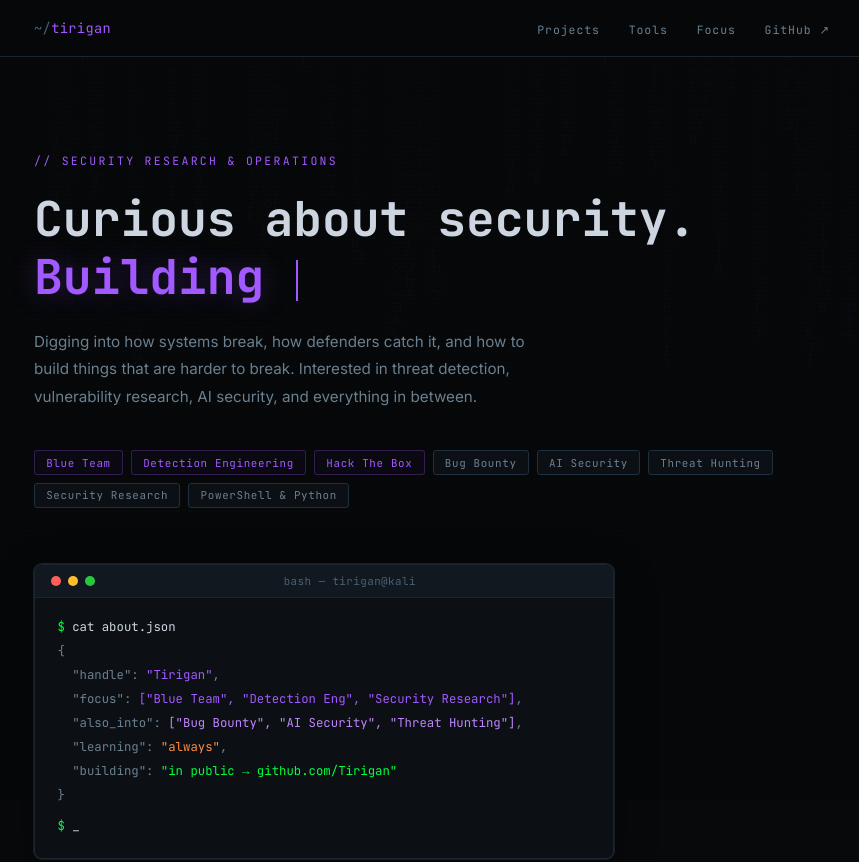
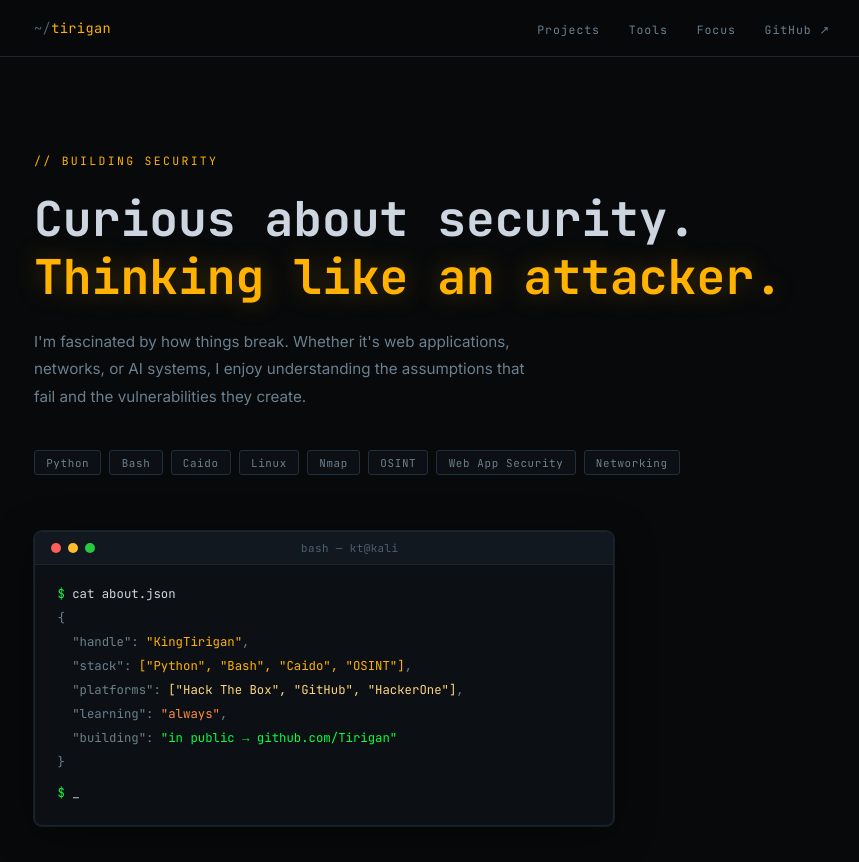
Before and after one commit to Tirigan/Tirigan.github.io, a plain HTML site: page index.html in a window 1280 px wide. Shown: the top 862 px of the page, without its empty margins (208-1067 px from the left). Drawn offline with Linux system fonts and the light colour scheme.

Commit message:
- added new homepage
- edited topics
- changed style
- removed cheese

```diff
--- a/index.html
+++ b/index.html
@@ -4,17 +4,17 @@
   <meta charset="UTF-8" />
   <meta name="viewport" content="width=device-width, initial-scale=1.0" />
   <title>Tirigan | Cybersecurity</title>
-  <meta name="description" content="Matthew's cybersecurity portfolio — detection engineering, security research, Hack The Box, and security tooling." />
+  <meta name="description" content="M@'s cybersecurity portfolio — bug bounty, AI security, reb/blue teaming, and security tooling." />
   <link rel="preconnect" href="https://fonts.googleapis.com" />
   <link href="https://fonts.googleapis.com/css2?family=JetBrains+Mono:wght@300;400;600;700&family=Inter:wght@300;400;500;600&display=swap" rel="stylesheet" />
   <style>
     :root {
       --green:       #00ff41;
-      --purple:      #a259ff;
-      --purple-glow: rgba(162, 89, 255, 0.3);
-      --purple-tint: rgba(162, 89, 255, 0.04);
-      --purple-semi: rgba(162, 89, 255, 0.25);
-      --purple-hover: rgba(162, 89, 255, 0.5);
+      --amber:      #ffb200;
+      --amber-glow: rgba(255, 178, 0, 0.3);
+      --amber-tint: rgba(255, 178, 0, 0.04);
+      --amber-semi: rgba(255, 178, 0, 0.25);
+      --amber-hover: rgba(255, 178, 0, 0.5);
       --orange:      #ff8c42;
       --bg:          #07090a;
       --bg2:         #0c1014;
@@ -38,28 +38,6 @@
       font-family: var(--font-sans);
       min-height: 100vh;
       overflow-x: hidden;
-    }
-
-    /* CANVAS */
-    #matrix-canvas {
-      position: fixed;
-      inset: 0;
-      opacity: 0.035;
-      pointer-events: none;
-      z-index: 0;
-    }
-
-    /* SCANLINES */
-    body::after {
-      content: '';
-      position: fixed;
-      inset: 0;
-      background: repeating-linear-gradient(
-        0deg, transparent, transparent 2px,
-        rgba(0,0,0,0.06) 2px, rgba(0,0,0,0.06) 4px
-      );
-      pointer-events: none;
-      z-index: 1;
     }
 
     /* WRAPPER */
@@ -101,7 +79,7 @@
     }
 
     .nav-logo .slash { color: var(--muted); }
-    .nav-logo .accent { color: var(--purple); }
+    .nav-logo .accent { color: var(--amber); }
 
     nav ul {
       display: flex;
@@ -118,7 +96,7 @@
       transition: color 0.2s;
     }
 
-    nav ul a:hover { color: var(--purple); }
+    nav ul a:hover { color: var(--amber); }
 
     /* HERO */
     .hero {
@@ -128,7 +106,7 @@
     .hero-eyebrow {
       font-family: var(--font-mono);
       font-size: 0.72rem;
-      color: var(--purple);
+      color: var(--amber);
       letter-spacing: 0.2em;
       text-transform: uppercase;
       margin-bottom: 1.4rem;
@@ -148,21 +126,9 @@
 
     .hero h1 em {
       font-style: normal;
-      color: var(--purple);
-      text-shadow: 0 0 28px var(--purple-glow);
+      color: var(--amber);
+      text-shadow: 0 0 28px var(--amber-glow);
     }
-
-    .cursor-blink {
-      display: inline-block;
-      width: 2px;
-      height: 0.85em;
-      background: var(--purple);
-      margin-left: 3px;
-      vertical-align: middle;
-      animation: blink 1s step-end infinite;
-    }
-
-    @keyframes blink { 0%,100%{opacity:1} 50%{opacity:0} }
 
     .hero-sub {
       font-size: 0.95rem;
@@ -197,14 +163,14 @@
     }
 
     .chip:hover {
-      border-color: var(--purple);
-      color: var(--purple);
+      border-color: var(--amber);
+      color: var(--amber);
     }
 
     .chip.hi {
-      border-color: var(--purple-semi);
-      color: var(--purple);
-      background: var(--purple-tint);
+      border-color: var(--amber-semi);
+      color: var(--amber);
+      background: var(--amber-tint);
     }
 
     /* TERMINAL */
@@ -251,8 +217,8 @@
     .tp  { color: var(--green); }
     .tc  { color: var(--text); }
     .tk  { color: var(--muted2); }
-    .tv  { color: var(--purple); }
-    .tv2 { color: #c084fc; }
+    .tv  { color: var(--amber); }
+    .tv2 { color: #ffd480; }
     .tv3 { color: var(--orange); }
     .ts  { color: var(--green); }
 
@@ -268,7 +234,7 @@
     .sec-label {
       font-family: var(--font-mono);
       font-size: 0.68rem;
-      color: var(--purple);
+      color: var(--amber);
       letter-spacing: 0.18em;
       text-transform: uppercase;
       margin-bottom: 0.4rem;
@@ -318,7 +284,7 @@
       transition: opacity 0.3s;
     }
 
-    .pcard.purple-card::before  { background: radial-gradient(ellipse at top left, var(--purple-tint), transparent 70%); }
+    .pcard.amber-card::before  { background: radial-gradient(ellipse at top left, var(--amber-tint), transparent 70%); }
     .pcard.green-card::before { background: radial-gradient(ellipse at top left, rgba(0,255,65,0.04), transparent 70%); }
     .pcard.orange-card::before { background: radial-gradient(ellipse at top left, rgba(255,140,66,0.05), transparent 70%); }
 
@@ -326,7 +292,7 @@
       transform: translateY(-3px);
     }
 
-    .pcard.purple-card:hover  { border-color: var(--purple-hover); box-shadow: 0 10px 40px rgba(162, 89, 255, 0.08); }
+    .pcard.amber-card:hover  { border-color: var(--amber-hover); box-shadow: 0 10px 40px rgba(255, 178, 0, 0.08); }
     .pcard.green-card:hover { border-color: rgba(0,255,65,0.4); box-shadow: 0 10px 40px rgba(0,255,65,0.07); }
     .pcard.orange-card:hover { border-color: rgba(255,140,66,0.5); box-shadow: 0 10px 40px rgba(255,140,66,0.08); }
 
@@ -352,7 +318,7 @@
       letter-spacing: 0.08em;
     }
 
-    .badge-purple  { background: rgba(162, 89, 255, 0.08); border: 1px solid var(--purple-semi); color: var(--purple); }
+    .badge-amber  { background: rgba(255, 178, 0, 0.08); border: 1px solid var(--amber-semi); color: var(--amber); }
     .badge-green { background: rgba(0,255,65,0.06); border: 1px solid rgba(0,255,65,0.2); color: var(--green); }
     .badge-orange { background: rgba(255,140,66,0.08); border: 1px solid rgba(255,140,66,0.35); color: var(--orange); }
 
@@ -397,7 +363,7 @@
       transition: gap 0.2s;
     }
 
-    .purple-card  .pcard-link { color: var(--purple); }
+    .amber-card  .pcard-link { color: var(--amber); }
     .green-card .pcard-link { color: var(--green); }
     .orange-card .pcard-link { color: var(--orange); }
     .pcard:hover .pcard-link { gap: 0.7rem; }
@@ -469,7 +435,7 @@
       white-space: nowrap;
     }
 
-    .featured-pipeline .pipe-step { color: var(--purple); }
+    .featured-pipeline .pipe-step { color: var(--amber); }
     .featured-pipeline .pipe-arrow { color: var(--muted); }
     .featured-pipeline .pipe-opt { color: var(--orange); }
 
@@ -535,7 +501,7 @@
       color: var(--muted);
     }
 
-    .footer-text a { color: var(--purple); text-decoration: none; }
+    .footer-text a { color: var(--amber); text-decoration: none; }
 
     .footer-links {
       display: flex;
@@ -550,7 +516,7 @@
       transition: color 0.2s;
     }
 
-    .footer-links a:hover { color: var(--purple); }
+    .footer-links a:hover { color: var(--amber); }
 
     /* ANIMATIONS */
     @keyframes fadeUp {
@@ -565,11 +531,17 @@
     }
 
     .reveal.visible { opacity: 1; transform: translateY(0); }
+
+    @media (prefers-reduced-motion: reduce) {
+      *, *::before, *::after {
+        animation-duration: 0.01ms !important;
+        animation-iteration-count: 1 !important;
+        transition-duration: 0.01ms !important;
+      }
+    }
   </style>
 </head>
 <body>
-
-<canvas id="matrix-canvas"></canvas>
 
 <!-- NAV -->
 <nav>
@@ -587,23 +559,23 @@
 <!-- HERO -->
 <div class="wrapper">
   <div class="hero">
-    <p class="hero-eyebrow">// security research &amp; operations</p>
+    <p class="hero-eyebrow">// building security</p>
     <h1>
       Curious about security.<br />
-      <em id="typed-line"></em><span class="cursor-blink"></span>
+      <em>Thinking like an attacker.</em>
     </h1>
     <p class="hero-sub">
-      Digging into how systems break, how defenders catch it, and how to build things that are harder to break. Interested in threat detection, vulnerability research, AI security, and everything in between.
+      I'm fascinated by how things break. Whether it's web applications, networks, or AI systems, I enjoy understanding the assumptions that fail and the vulnerabilities they create.
     </p>
     <div class="chips">
-      <span class="chip hi">Blue Team</span>
-      <span class="chip hi">Detection Engineering</span>
-      <span class="chip hi">Hack The Box</span>
-      <span class="chip">Bug Bounty</span>
-      <span class="chip">AI Security</span>
-      <span class="chip">Threat Hunting</span>
-      <span class="chip">Security Research</span>
-      <span class="chip">PowerShell &amp; Python</span>
+      <span class="chip">Python</span>
+      <span class="chip">Bash</span>
+      <span class="chip">Caido</span>
+      <span class="chip">Linux</span>
+      <span class="chip">Nmap</span>
+      <span class="chip">OSINT</span>
+      <span class="chip">Web App Security</span>
+      <span class="chip">Networking</span>
     </div>
 
     <div class="terminal">
@@ -611,18 +583,18 @@
         <span class="dot dot-r"></span>
         <span class="dot dot-y"></span>
         <span class="dot dot-g"></span>
-        <span class="terminal-label">bash — tirigan@kali</span>
+        <span class="terminal-label">bash — kt@kali</span>
       </div>
       <div class="terminal-body">
         <div><span class="tp">$ </span><span class="tc">cat about.json</span></div>
         <div><span class="tk">{</span></div>
-        <div>&nbsp;&nbsp;<span class="tk">"handle":</span>  <span class="tv">"Tirigan"</span><span class="tk">,</span></div>
-        <div>&nbsp;&nbsp;<span class="tk">"focus":</span>   <span class="tv">["Blue Team", "Detection Eng", "Security Research"]</span><span class="tk">,</span></div>
-        <div>&nbsp;&nbsp;<span class="tk">"also_into":</span> <span class="tv2">["Bug Bounty", "AI Security", "Threat Hunting"]</span><span class="tk">,</span></div>
-        <div>&nbsp;&nbsp;<span class="tk">"learning":</span> <span class="tv3">"always"</span><span class="tk">,</span></div>
-        <div>&nbsp;&nbsp;<span class="tk">"building":</span> <span class="ts">"in public → github.com/Tirigan"</span></div>
+        <div>&nbsp;&nbsp;<span class="tk">"handle":</span>    <span class="tv">"KingTirigan"</span><span class="tk">,</span></div>
+        <div>&nbsp;&nbsp;<span class="tk">"stack":</span>     <span class="tv">["Python", "Bash", "Caido", "OSINT"]</span><span class="tk">,</span></div>
+        <div>&nbsp;&nbsp;<span class="tk">"platforms":</span> <span class="tv2">["Hack The Box", "GitHub", "HackerOne"]</span><span class="tk">,</span></div>
+        <div>&nbsp;&nbsp;<span class="tk">"learning":</span>  <span class="tv3">"always"</span><span class="tk">,</span></div>
+        <div>&nbsp;&nbsp;<span class="tk">"building":</span>  <span class="ts">"in public → github.com/Tirigan"</span></div>
         <div><span class="tk">}</span></div>
-        <div style="margin-top:0.4rem"><span class="tp">$ </span><span class="tc" id="cursor-line">_</span></div>
+        <div style="margin-top:0.4rem"><span class="tp">$ </span><span class="tc">_</span></div>
       </div>
     </div>
   </div>
@@ -641,7 +613,7 @@
 
     <!-- Featured: reconbot -->
     <div class="grid-featured">
-      <a href="https://github.com/Tirigan/reconbot" target="_blank" rel="noopener" class="pcard purple-card featured reveal">
+      <a href="https://github.com/Tirigan/reconbot" target="_blank" rel="noopener" class="pcard amber-card featured reveal">
         <div class="pcard-top">
           <span class="pcard-icon">🤖</span>
           <div style="display:flex;gap:0.5rem;align-items:center;">
@@ -707,7 +679,7 @@
         <span class="pcard-link">View on GitHub →</span>
       </a>
 
-      <a href="https://github.com/Tirigan/CyberJournal" target="_blank" rel="noopener" class="pcard purple-card deprecated reveal">
+      <a href="https://github.com/Tirigan/CyberJournal" target="_blank" rel="noopener" class="pcard amber-card deprecated reveal">
         <div class="pcard-top">
           <span class="pcard-icon">📓</span>
           <span class="badge-deprecated">deprecated</span>
@@ -790,20 +762,10 @@
     <div class="reveal">
       <p class="sec-label">// interests</p>
       <h2 class="sec-title">Focus Areas</h2>
-      <p class="sec-desc">Security is a wide field. These are the areas I find myself coming back to.</p>
+      <p class="sec-desc">These are the areas I find myself coming back to.</p>
     </div>
 
     <div class="focus-grid reveal">
-      <div class="focus-card">
-        <div class="focus-icon">🛡️</div>
-        <p class="focus-name">Threat Detection</p>
-        <p class="focus-desc">Building detections that catch real attacker behavior — not just IOCs.</p>
-      </div>
-      <div class="focus-card">
-        <div class="focus-icon">🔍</div>
-        <p class="focus-name">Security Research</p>
-        <p class="focus-desc">Understanding how vulnerabilities work from first principles.</p>
-      </div>
       <div class="focus-card">
         <div class="focus-icon">🐛</div>
         <p class="focus-name">Bug Bounty</p>
@@ -815,9 +777,19 @@
         <p class="focus-desc">Prompt injection, model abuse, and securing AI-integrated systems.</p>
       </div>
       <div class="focus-card">
+        <div class="focus-icon">🗡️</div>
+        <p class="focus-name">Red Teaming</p>
+        <p class="focus-desc">Thinking like an attacker to find the paths defenders haven't considered.</p>
+      </div>
+      <div class="focus-card">
+        <div class="focus-icon">🔍</div>
+        <p class="focus-name">Security Research</p>
+        <p class="focus-desc">Understanding how vulnerabilities work from first principles.</p>
+      </div>
+      <div class="focus-card">
         <div class="focus-icon">⚙️</div>
         <p class="focus-name">Security Automation</p>
-        <p class="focus-desc">Using Python and PowerShell to automate detection and response.</p>
+        <p class="focus-desc">Using Python and Bash to automate recon and testing workflows.</p>
       </div>
       <div class="focus-card">
         <div class="focus-icon">🗺️</div>
@@ -844,55 +816,6 @@
 </footer>
 
 <script>
-  // Matrix Rain
-  const canvas = document.getElementById('matrix-canvas');
-  const ctx = canvas.getContext('2d');
-  let cols, drops;
-  const fontSize = 13;
-  const chars = '01アイウエオカキクケコサシスセソABCDEFGHIJ{}[]<>/\\';
-
-  function initMatrix() {
-    canvas.width = window.innerWidth;
-    canvas.height = window.innerHeight;
-    cols = Math.floor(canvas.width / fontSize);
-    drops = Array(cols).fill(1);
-  }
-
-  function drawMatrix() {
-    ctx.fillStyle = 'rgba(7, 9, 10, 0.05)';
-    ctx.fillRect(0, 0, canvas.width, canvas.height);
-    ctx.fillStyle = '#a259ff';
-    ctx.font = `${fontSize}px 'JetBrains Mono', monospace`;
-    drops.forEach((y, i) => {
-      const char = chars[Math.floor(Math.random() * chars.length)];
-      ctx.fillText(char, i * fontSize, y * fontSize);
-      if (y * fontSize > canvas.height && Math.random() > 0.975) drops[i] = 0;
-      drops[i]++;
-    });
-  }
-
-  initMatrix();
-  window.addEventListener('resize', initMatrix);
-  setInterval(drawMatrix, 55);
-
-  // Typing animation
-  const phrases = ['Building in public.', 'Breaking things to understand them.', 'Focused on what matters.'];
-  let pIdx = 0, cIdx = 0, deleting = false;
-  const el = document.getElementById('typed-line');
-
-  function type() {
-    const current = phrases[pIdx];
-    if (!deleting) {
-      el.textContent = current.slice(0, ++cIdx);
-      if (cIdx === current.length) { deleting = true; setTimeout(type, 2200); return; }
-    } else {
-      el.textContent = current.slice(0, --cIdx);
-      if (cIdx === 0) { deleting = false; pIdx = (pIdx + 1) % phrases.length; }
-    }
-    setTimeout(type, deleting ? 40 : 80);
-  }
-  setTimeout(type, 1000);
-
   // Scroll reveal
   const observer = new IntersectionObserver(entries => {
     entries.forEach(e => { if (e.isIntersecting) e.target.classList.add('visible'); });
```
